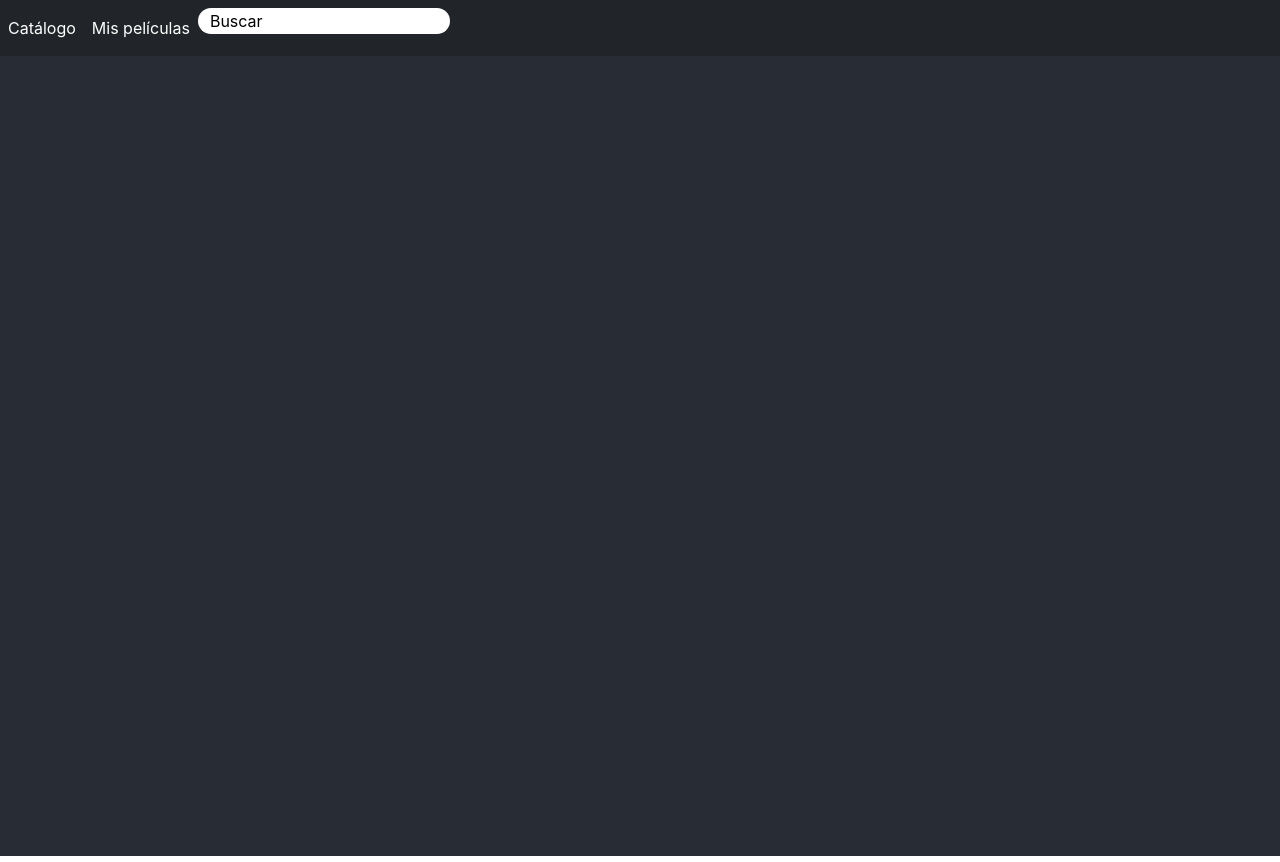
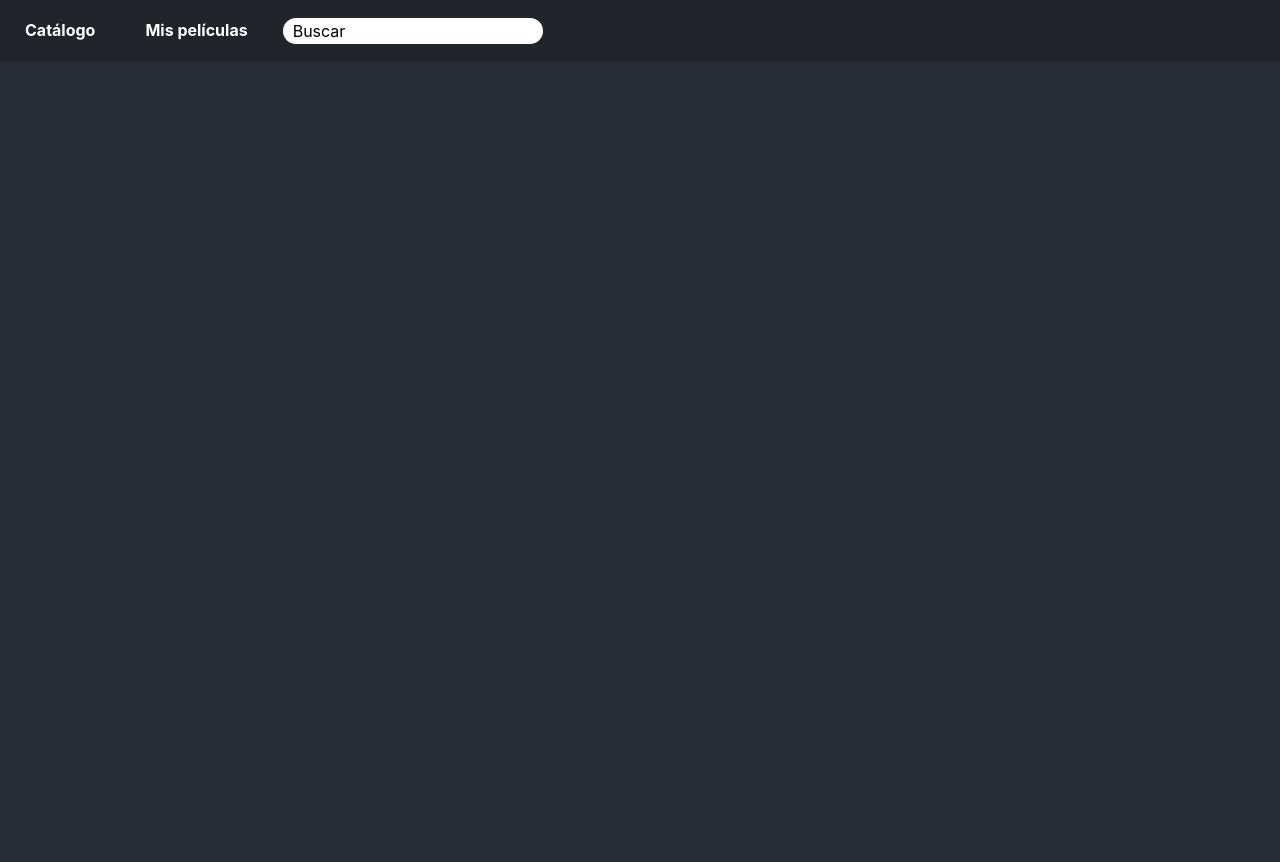
Before and after one commit to rodolfoantonio/plataformasstreaming, a React (Create React App) app: page / in a window 1280 px wide. Built offline with nearby package versions, Linux system fonts and the light colour scheme.

Commit message:
css del navlink  terminado clave padding

```diff
--- a/src/components/buscar/Buscar.css
+++ b/src/components/buscar/Buscar.css
@@ -1,9 +1,14 @@
 input::placeholder{
-    padding: 10px;
     color:black;
+}
+
+input:focus{
+    outline: none;
 }
 
 input {
     border-radius: 25px;
     border: none;
+    padding-left: 10px;
+    margin:10px;
 }
--- a/src/components/navbar/Navbar.css
+++ b/src/components/navbar/Navbar.css
@@ -1,6 +1,18 @@
+
 .navbar-dark .navbar-nav .nav-link {
-    font: bold;
+    font-weight: bold;
     color: white;
+
+    margin-left: 10px;
+    margin-right: 10px;
+
+    margin:10px;
+
+    padding-top: 0px;
+    padding-bottom: 0px;
+    padding-left: 15px;
+    padding-right: 15px;
+
 }
 
 .navbar-dark .navbar-nav .nav-link:focus {
```
